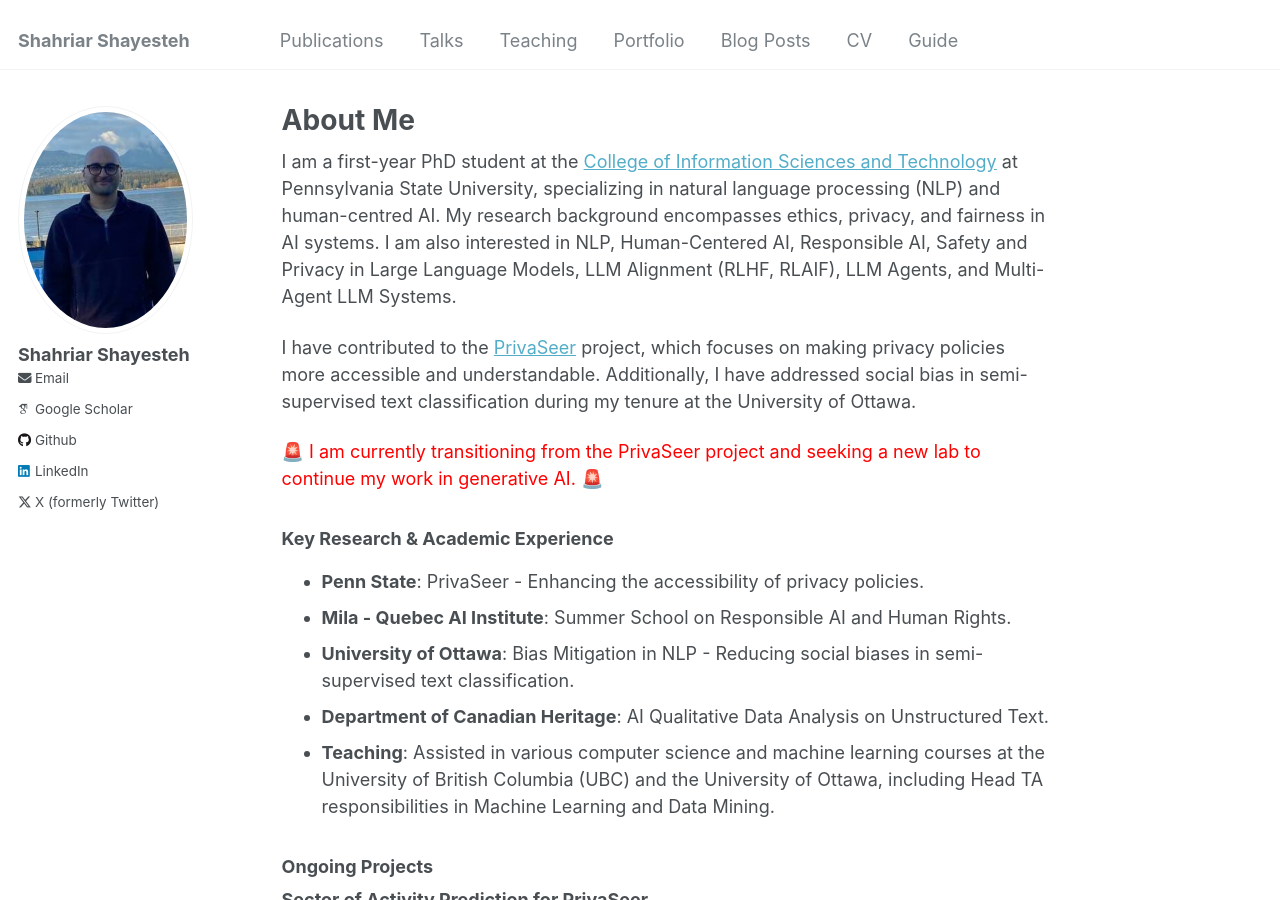
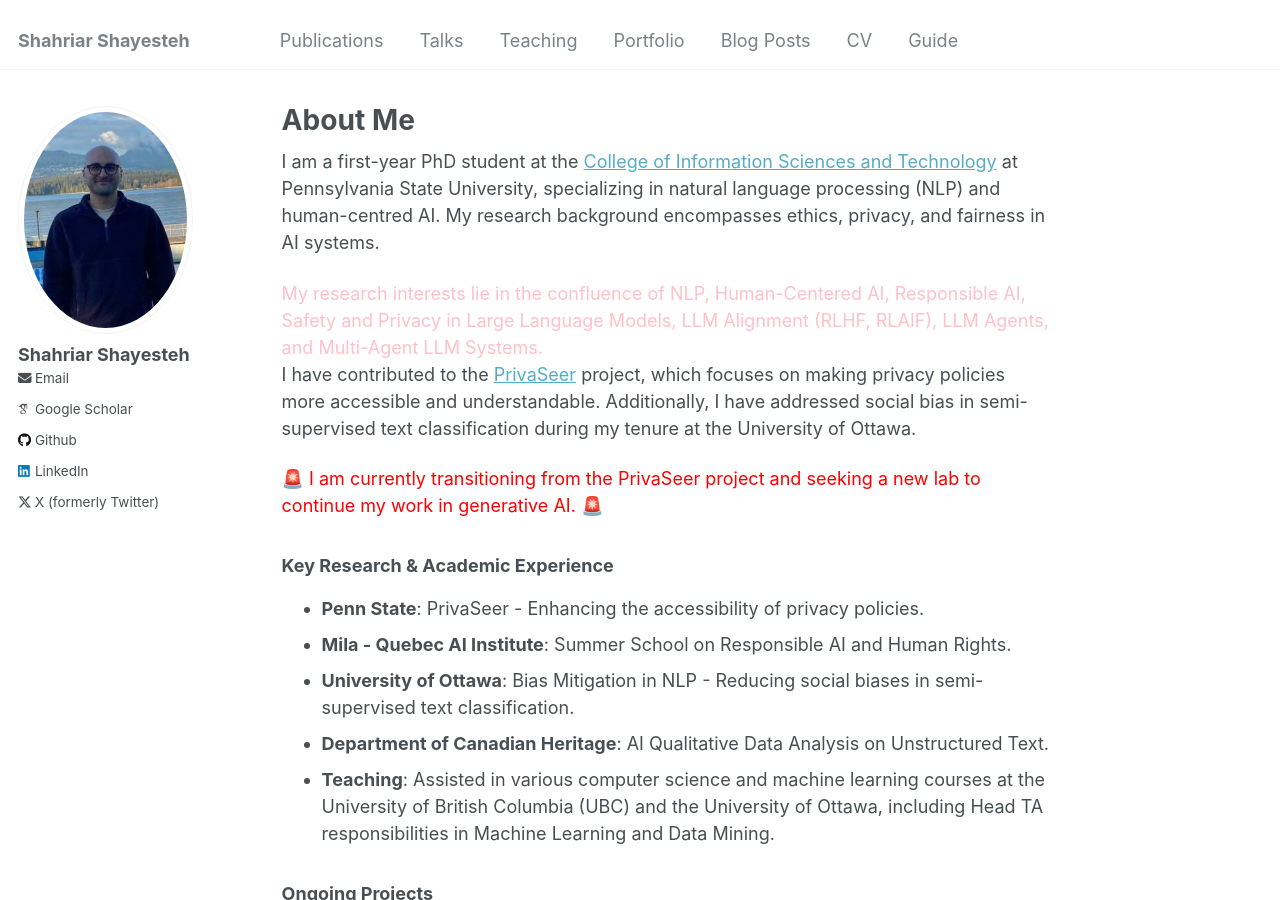
Before and after one commit to shahriarshayesteh/shahriarshayesteh.github.io, a Jekyll site: the page built from _pages/about.md, in a window 1280 px wide and 900 px high. Built offline with Jekyll 4.4.1, drawn with Linux system fonts in a browser that asks for light colours; some web fonts are replaced.

Commit message:
Update about.md

```diff
--- a/_pages/about.md
+++ b/_pages/about.md
@@ -8,7 +8,9 @@ redirect_from:
   - /about.html
 ---
 
-I am a first-year PhD student at the [College of Information Sciences and Technology](https://ist.psu.edu/) at Pennsylvania State University, specializing in natural language processing (NLP) and human-centred AI. My research background encompasses ethics, privacy, and fairness in AI systems. I am also interested in NLP, Human-Centered AI, Responsible AI, Safety and Privacy in Large Language Models, LLM Alignment (RLHF, RLAIF), LLM Agents, and Multi-Agent LLM Systems.
+I am a first-year PhD student at the [College of Information Sciences and Technology](https://ist.psu.edu/) at Pennsylvania State University, specializing in natural language processing (NLP) and human-centred AI. My research background encompasses ethics, privacy, and fairness in AI systems.
+
+<font color="pink">My research interests lie in the confluence of NLP, Human-Centered AI, Responsible AI, Safety and Privacy in Large Language Models, LLM Alignment (RLHF, RLAIF), LLM Agents, and Multi-Agent LLM Systems.</font>
 
 
 I have contributed to the [PrivaSeer](https://privaseer.ist.psu.edu) project, which focuses on making privacy policies more accessible and understandable. Additionally, I have addressed social bias in semi-supervised text classification during my tenure at the University of Ottawa.
```
